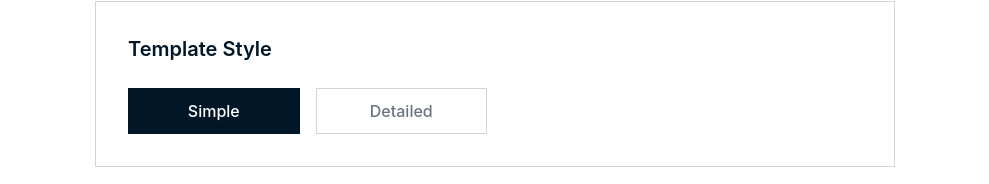
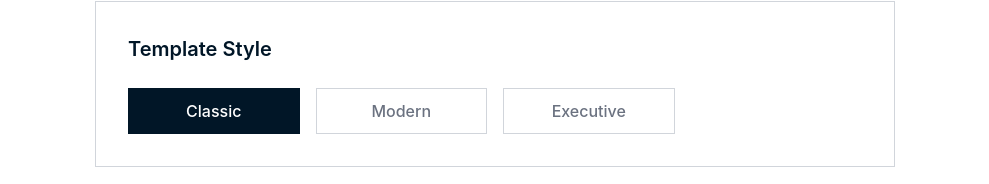
Before and after one commit to PawelSolecki/CRR-frontend, a React (Vite) app: page /choose-template in a window 1280 px wide. Shown: the part 530-714 px from the top of the page, without its empty margins (145-1134 px from the left). Built offline with nearby package versions, Linux system fonts and the light colour scheme.

Commit message:
fix: minor changes

```diff
--- a/src/features/chooseTemplate/ChooseTemplateForm.tsx
+++ b/src/features/chooseTemplate/ChooseTemplateForm.tsx
@@ -1,12 +1,13 @@
 import { useState } from "react";
 import { Form, useNavigation } from "react-router-dom";
 import Button from "../../components/ui/Button/Button";
+import type {
+  LanguageType,
+  TemplateType,
+} from "../../shared/hooks/useTemplateStore";
 import { useTemplateStore } from "../../shared/hooks/useTemplateStore";
 import { FormNavigation } from "../navigation";
 import classes from "./ChooseTemplateForm.module.scss";
-
-type LanguageType = "EN" | "PL";
-type TemplateType = "simple" | "detailed";
 
 interface Language {
   id: LanguageType;
@@ -27,7 +28,7 @@ export default function ChooseTemplateForm() {
     storedLanguage || "EN",
   );
   const [selectedTemplate, setSelectedTemplate] = useState<TemplateType>(
-    storedTemplate || "simple",
+    storedTemplate || "classic",
   );
 
   const languages: Language[] = [
@@ -36,14 +37,9 @@ export default function ChooseTemplateForm() {
   ];
 
   const templates: Template[] = [
-    {
-      id: "simple",
-      name: "Simple",
-    },
-    {
-      id: "detailed",
-      name: "Detailed",
-    },
+    { id: "classic", name: "Classic" },
+    { id: "modern", name: "Modern" },
+    { id: "executive", name: "Executive" },
   ];
 
   const handleLanguageSelect = (languageId: LanguageType) => {
--- a/src/features/navigation/components/FormNavigation.tsx
+++ b/src/features/navigation/components/FormNavigation.tsx
@@ -11,6 +11,7 @@ interface FormNavigationProps {
   backDisabled?: boolean;
   nextButtonType?: "button" | "submit";
   className?: string;
+  children?: React.ReactNode;
 }
 
 export default function FormNavigation({
@@ -23,6 +24,7 @@ export default function FormNavigation({
   backDisabled = false,
   nextButtonType = "button",
   className,
+  children,
 }: FormNavigationProps) {
   const handleBack = () => {
     if (onBack) {
@@ -49,6 +51,7 @@ export default function FormNavigation({
       >
         {nextText}
       </Button>
+      {children}
     </div>
   );
 }
--- a/src/pages/chooseTemplate/ChooseTemplate.module.scss
+++ b/src/pages/chooseTemplate/ChooseTemplate.module.scss
@@ -45,7 +45,7 @@
 }
 
 .sectionTitle {
-    font-size: 1.25rem;
+    font-size: 1rem;
     font-weight: 600;
     color: var(--color-text-primary);
     margin-bottom: 1.5rem;
--- a/src/shared/hooks/useTemplateStore.ts
+++ b/src/shared/hooks/useTemplateStore.ts
@@ -1,7 +1,7 @@
 import { create } from "zustand";
 
-type TemplateType = "simple" | "detailed";
-type LanguageType = "EN" | "PL";
+export type LanguageType = "EN" | "PL";
+export type TemplateType = "classic" | "executive" | "modern";
 
 interface TemplateState {
   selectedTemplate: TemplateType | null;
```
